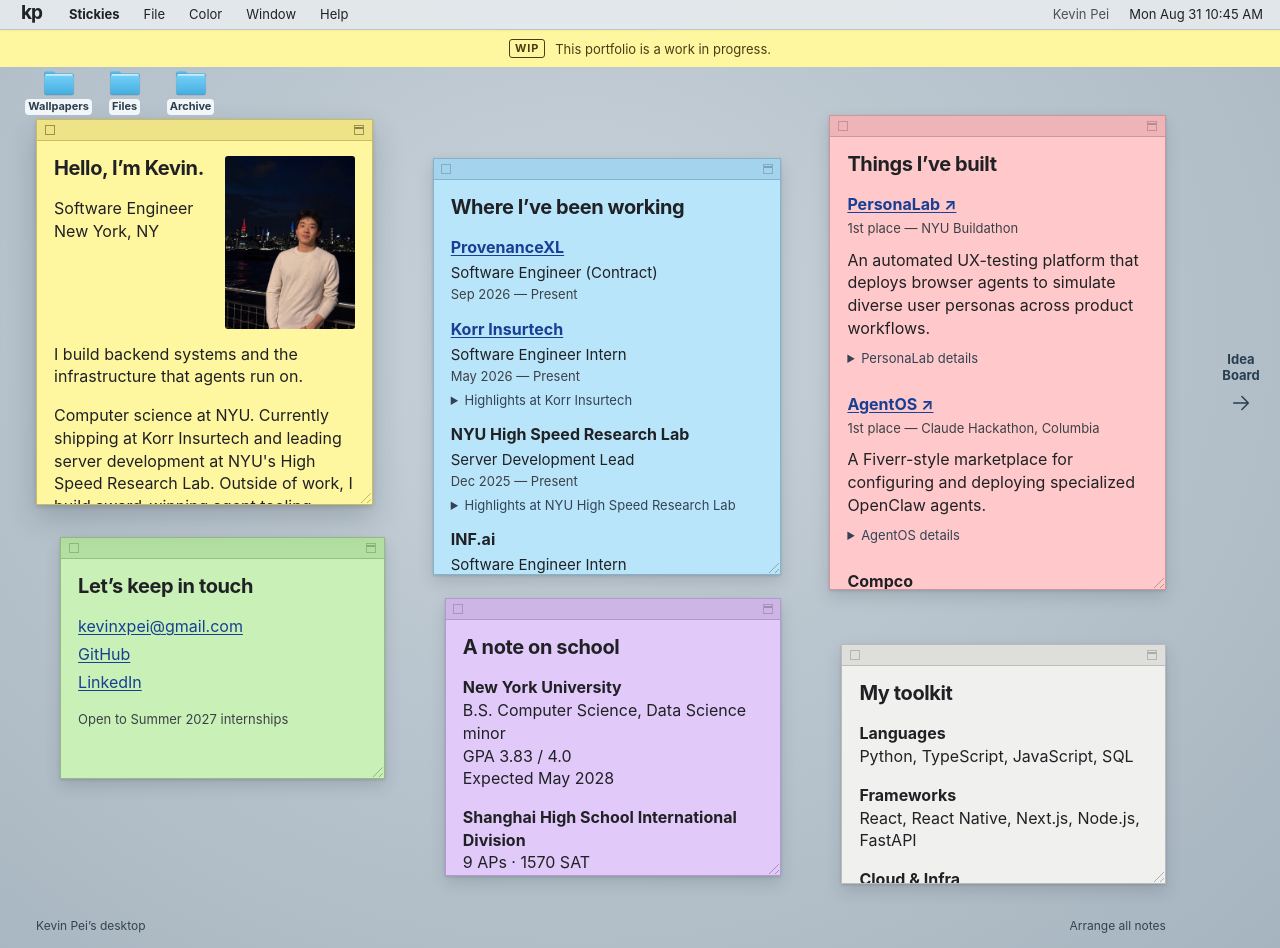
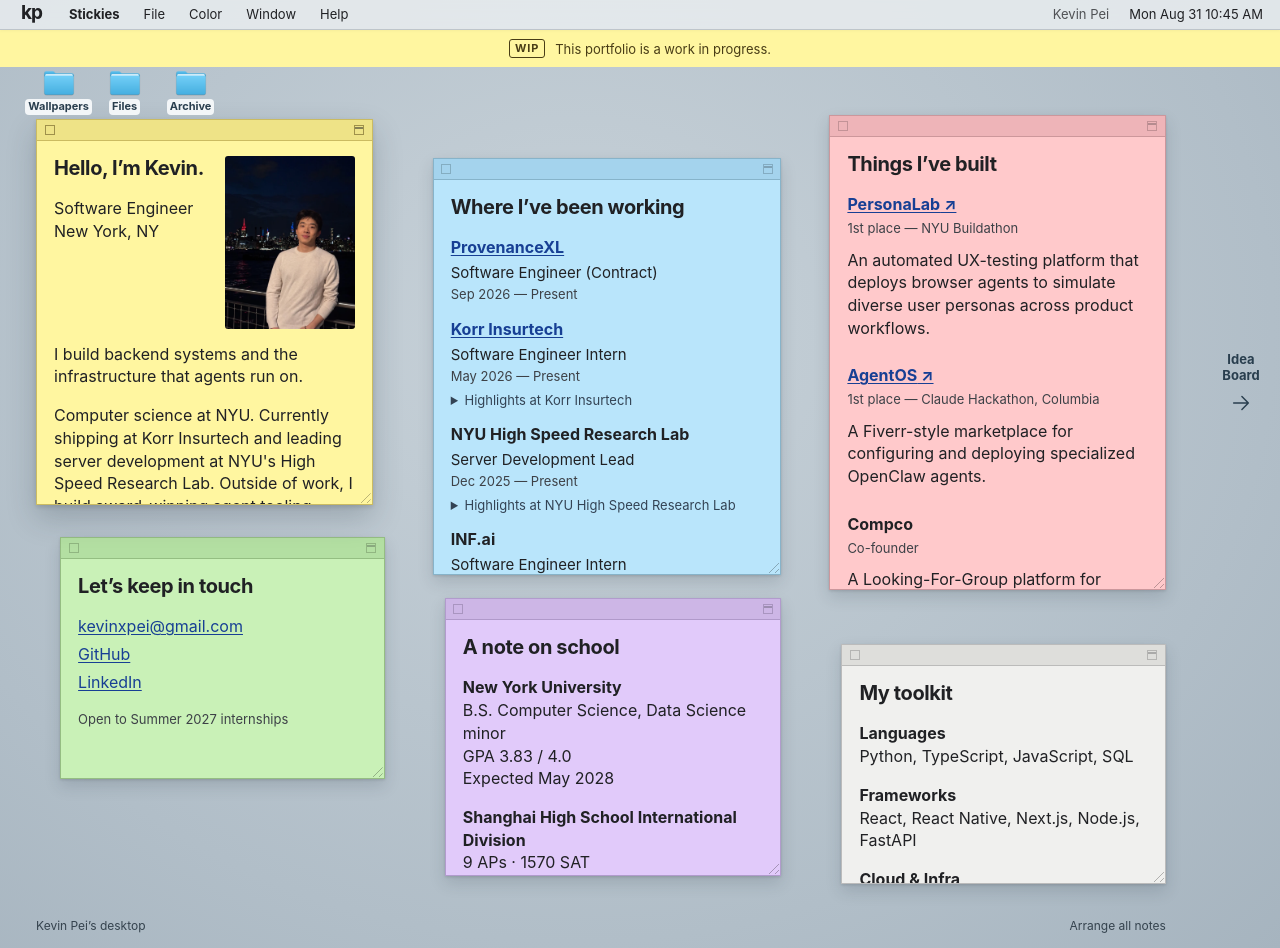
Before and after one commit to ktpei/portfolio, a Next.js app: page / in a window 1280 px wide. Built offline with nearby package versions, Linux system fonts and the light colour scheme.

Commit message:
Remove project details dropdowns

```diff
--- a/src/app/stickies/stickies.tsx
+++ b/src/app/stickies/stickies.tsx
@@ -57,11 +57,6 @@ function NoteContent({ id }: { id: NoteId }) {
       <h3>{project.href ? <a href={project.href} target="_blank" rel="noreferrer">{project.name} ↗</a> : project.name}</h3>
       {project.award && <p className={styles.meta}>{project.award}</p>}
       <p>{project.blurb}</p>
-      <details className={styles.details}>
-        <summary>{project.name} details</summary>
-        <ul>{project.points.map((point) => <li key={point}>{point}</li>)}</ul>
-        <p className={styles.meta}>{project.stack.join(" · ")}</p>
-      </details>
     </section>)}
   </>;
   if (id === "contact") return <><h2>Let’s keep in touch</h2><p>{links.map((link) => <span className={styles.linkLine} key={link.label}><a href={link.href} target={link.href.startsWith("mailto") ? undefined : "_blank"} rel="noreferrer">{link.label === "Email" ? link.display : link.label}</a></span>)}</p>{site.status && <p className={styles.meta}>{site.status}</p>}</>;
```
